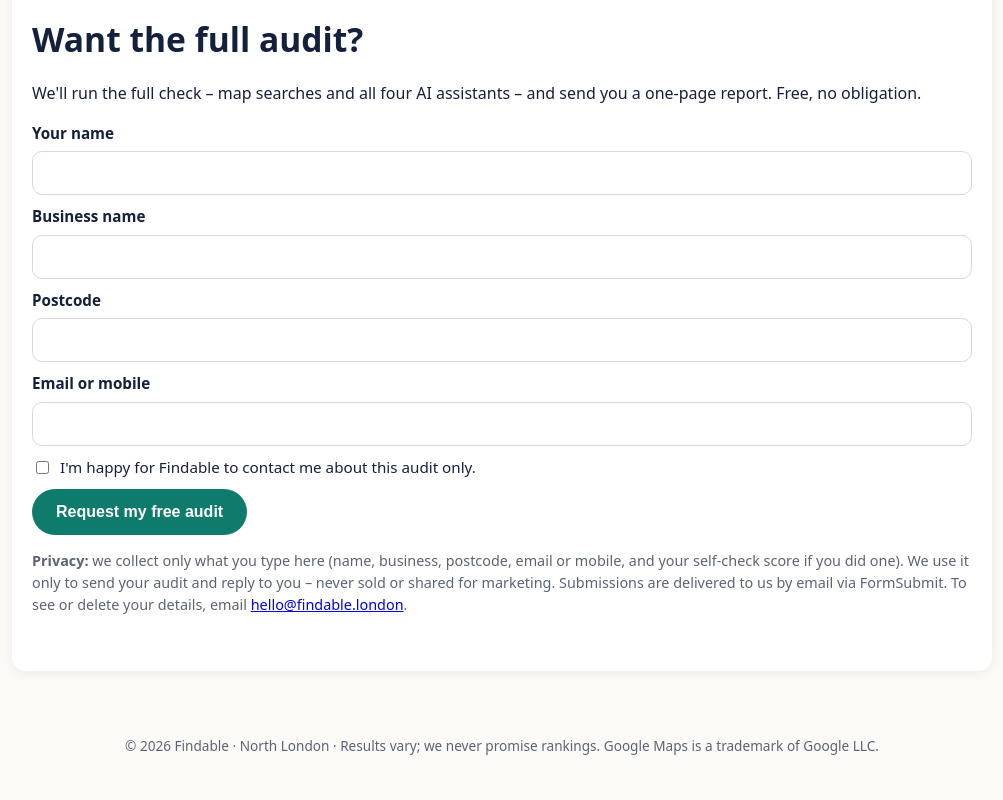
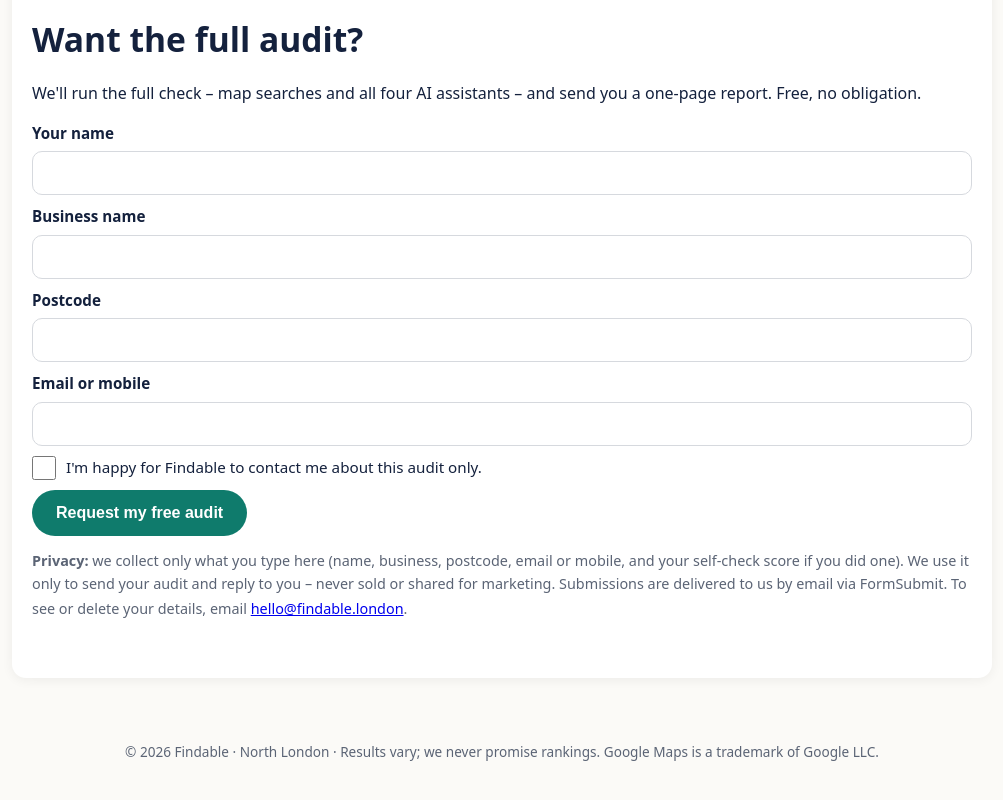
Before and after one commit to nickcresner/findable-site, a plain HTML site: page index.html in a window 1280 px wide. Shown: the part 3707-4507 px from the top of the page, without its empty margins (138-1141 px from the left). Drawn offline with Linux system fonts and the light colour scheme.

Commit message:
Enlarge consent checkbox and privacy link tap targets to 24px

```diff
--- a/styles.css
+++ b/styles.css
@@ -23,7 +23,7 @@
 .plan h3{margin:0}.price{font-size:2.2rem;font-weight:800;margin:.2em 0}.price span{font-size:1rem;font-weight:500;color:var(--muted)}.free{color:var(--brand);font-weight:700;margin:0}.plan ul{padding-left:1.1em;color:var(--muted)}
 .addon{margin-top:16px;background:var(--ink);color:#fff;border-radius:var(--r);padding:18px}.addon p{margin:.3em 0 0;opacity:.85}
 details{background:#fff;border-radius:10px;padding:14px;margin:8px 0}summary{font-weight:600;cursor:pointer}
-.tick{display:flex;gap:8px;font-weight:500}.thanks{background:var(--brand2);padding:14px;border-radius:10px;font-weight:600}
+.tick{display:flex;gap:10px;align-items:flex-start;font-weight:500;min-height:24px}.tick input{width:24px;height:24px;flex:0 0 24px;margin:0;accent-color:var(--brand)}.privacy a{display:inline-block;padding:3px 0}.thanks{background:var(--brand2);padding:14px;border-radius:10px;font-weight:600}
 footer{text-align:center;color:var(--muted);font-size:.85rem;padding:30px 20px}
 @media(min-width:720px){.row{display:grid;grid-template-columns:2fr 1fr;gap:14px}.card-grid{grid-template-columns:repeat(3,1fr)}.plans{grid-template-columns:repeat(3,1fr)}.hero{padding-top:70px!important}}
 
```
